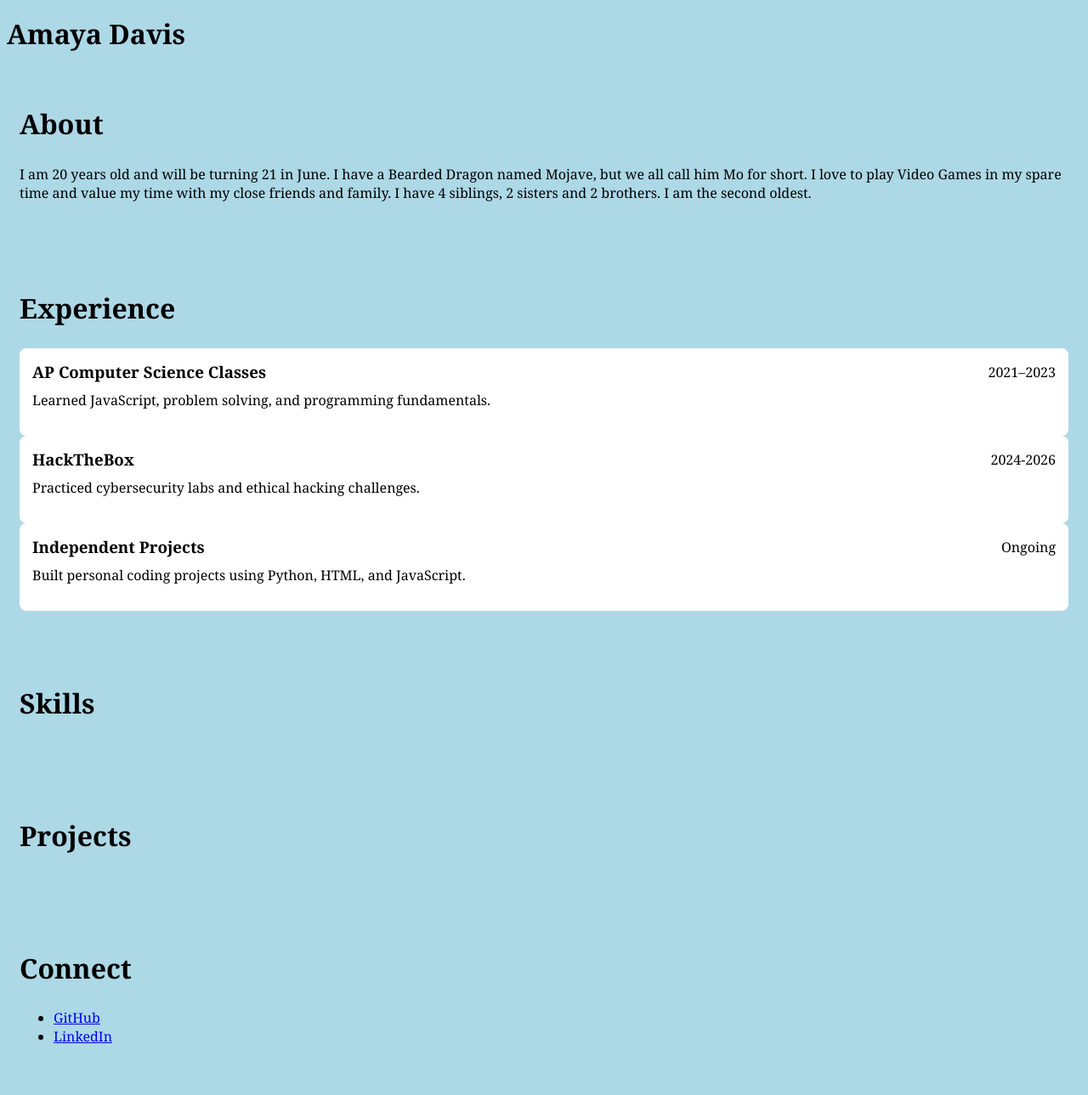
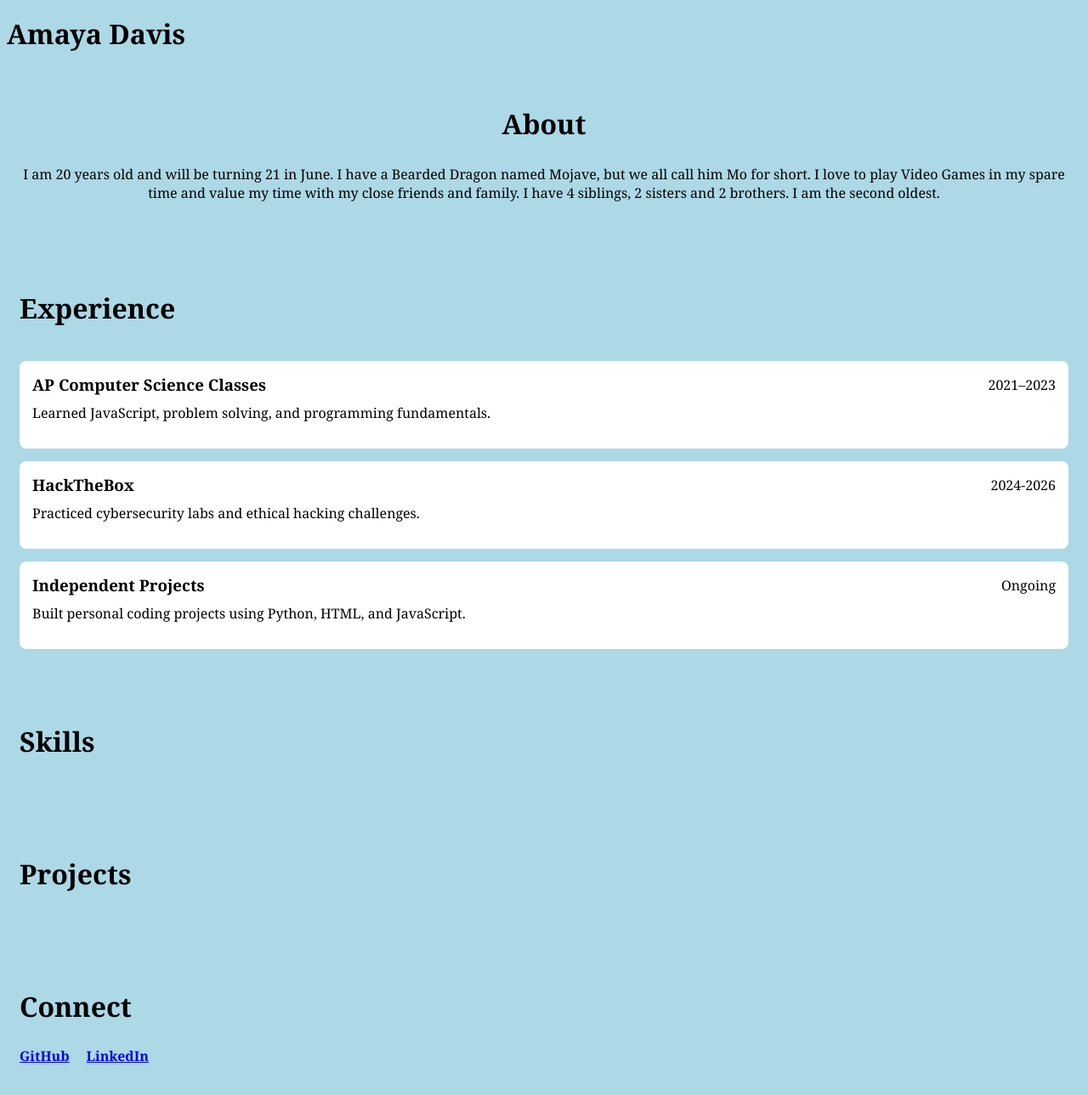
Before and after one commit to giddydavis1020/amaya-davis-intro, a plain HTML site: page index.html in a window 1280 px wide. Shown: the part 129-1418 px from the top of the page at 85% size. Drawn offline with Linux system fonts and the light colour scheme; a script that the page names is missing.

Commit message:
added changes to css index and README

```diff
--- a/css/index.css
+++ b/css/index.css
@@ -9,7 +9,7 @@ section {
     padding: 15px;
 }
 
-#About {
+#about {
     text-align: center;
 }
 
@@ -19,20 +19,20 @@ h1, h2 {
     color: black;
 }
 
-#Experience li {
+#experience li {
     background-color: white;
     padding: 10px;
     margin-bottom: 10px;
     border-radius: 5px;
 }
 
-#Connect {
+#connect {
     color: darkblue;
     text-decoration: none;
     font-weight: bold;
 }
 
-#Experience {
+#experience {
     display: flex;
     flex-direction: column;
     gap: 15px;
@@ -58,7 +58,7 @@ h1, h2 {
     margin-top: 10px;
 }
 
-#Connect ul {
+#connect ul {
     display: flex;
     gap: 20px;
     padding: 0;
```
Also changed, not shown: 1 other file.
